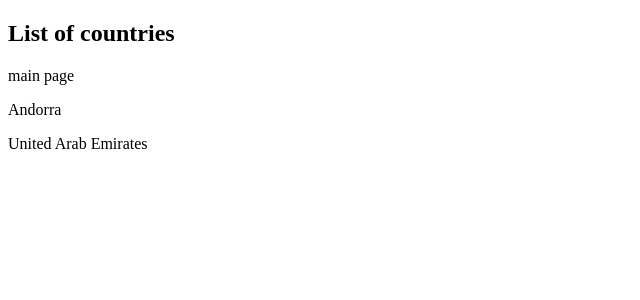
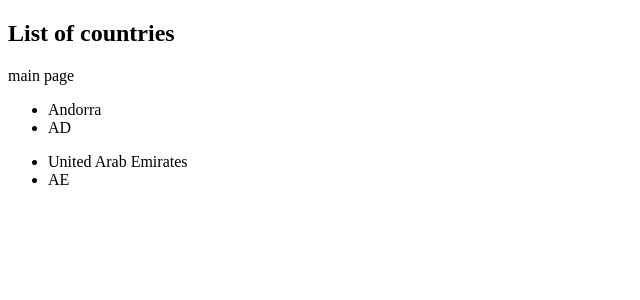
Before and after one commit to danielsuszek/jmedical-junior-frontend-task, a React (Create React App) app: page / in a window 1280 px wide. Shown: the top 300 px of the page, without its empty margins (0-640 px from the left). Built offline with nearby package versions, Linux system fonts and the light colour scheme.

Commit message:
CoutnryItem for dummy data is created

```diff
--- /dev/null
+++ b/src/components/CountryItem.tsx
@@ -0,0 +1,19 @@
+import React, { FC } from 'react'
+import { Country } from '../interfaces/countriesInterface'
+
+interface CountryProps {
+  country: Country
+}
+
+const CountryItem: FC<CountryProps> = ({country}: CountryProps) => {
+  return (
+    <div className="countryItem">
+      <ul>
+        <li>{country.name}</li>
+        <li>{country.code}</li>
+      </ul>
+    </div>
+  )
+}
+
+export default CountryItem
--- a/src/pages/MainPage.tsx
+++ b/src/pages/MainPage.tsx
@@ -1,4 +1,5 @@
 import React, { FC } from 'react'
+import CountryItem from '../components/CountryItem'
 import { Country } from '../interfaces/countriesInterface'
 
 interface CountriesProps {
@@ -9,9 +10,9 @@ const MainPage: FC<CountriesProps> = ({countries}: CountriesProps) => {
   return (
     <div>
       <p>main page</p>
-      {countries.map((country) => {
-        return <p key={country.code}>{country.name}</p>
-      })}
+      {countries.map((country) =>
+        <CountryItem key={country.name} country={country} />
+      )}
     </div>
 
   )
```
